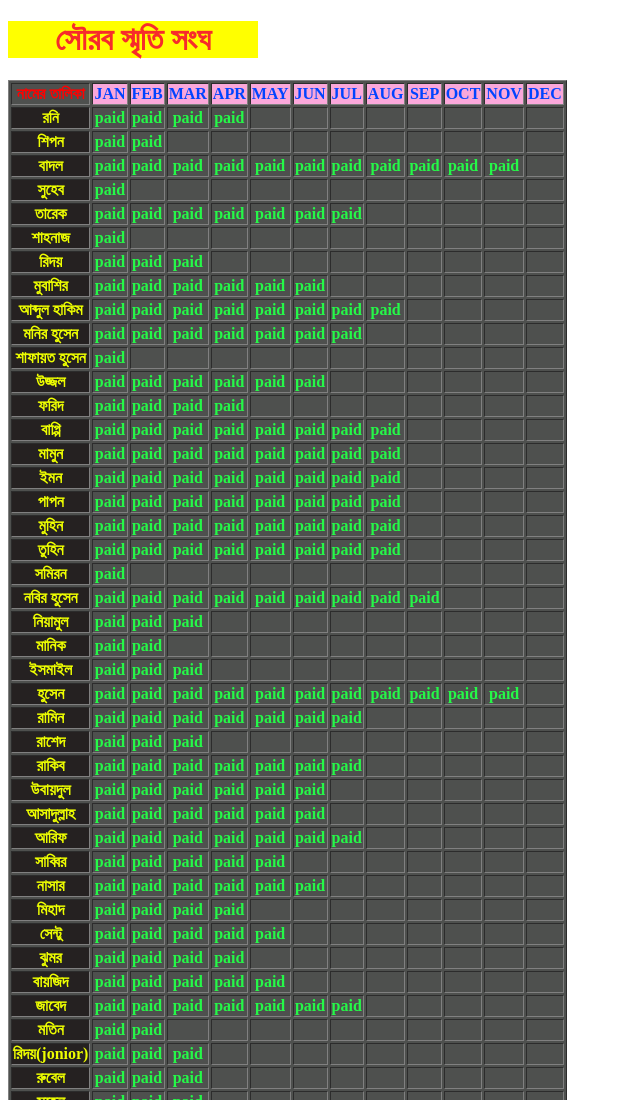
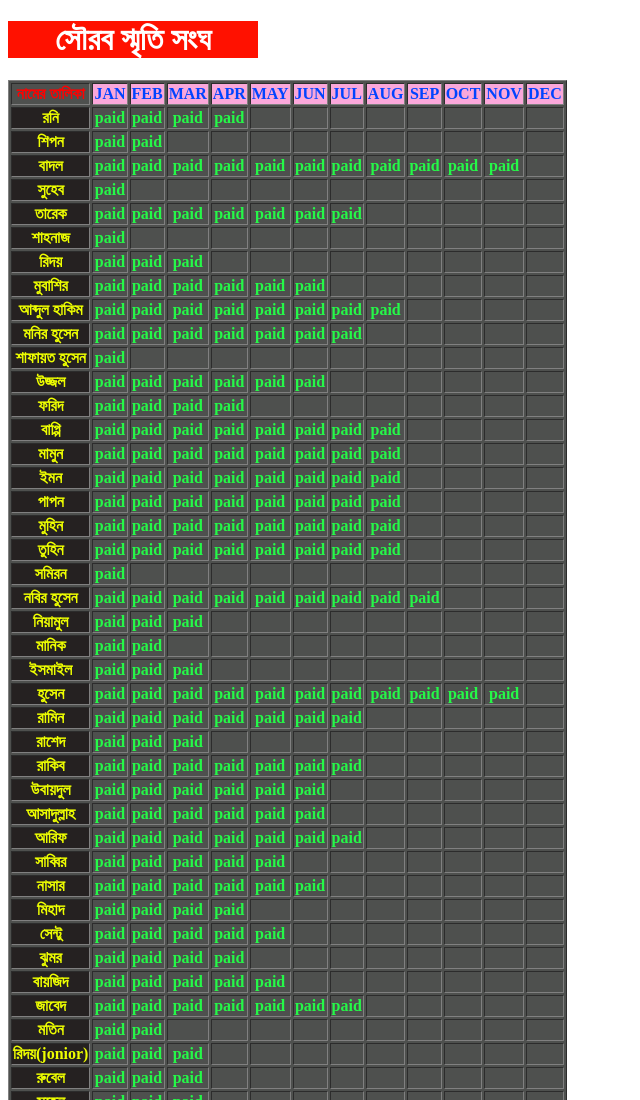
Before and after one commit to mdjabed1/shapur-mia-bari, a plain HTML site: page index.html in a window 1280 px wide. Shown: the top 1100 px of the page, without its empty margins (0-640 px from the left). Drawn offline with Linux system fonts and the light colour scheme.

Commit message:
this is totally last commit

```diff
--- a/style.css
+++ b/style.css
@@ -1,6 +1,6 @@
 h1{
-    color: rgb(247, 43, 43);
-    background-color: yellow;
+    color: rgb(255, 255, 255);
+    background-color: rgb(255, 17, 0);
     width: 250px;
     text-align: center;
 }
@@ -21,10 +21,10 @@ table{
     background-color: rgb(250, 167, 218);
     color: rgb(0, 68, 255);
 }
-h2{
+/* h2{
     background-color:rgb(0, 0, 0);
     color: rgb(255, 122, 122);
     font-family: italic;
     width: 250px;
 
-}
+} */
```
Also changed, not shown: index.html (+1 -0 lines).
